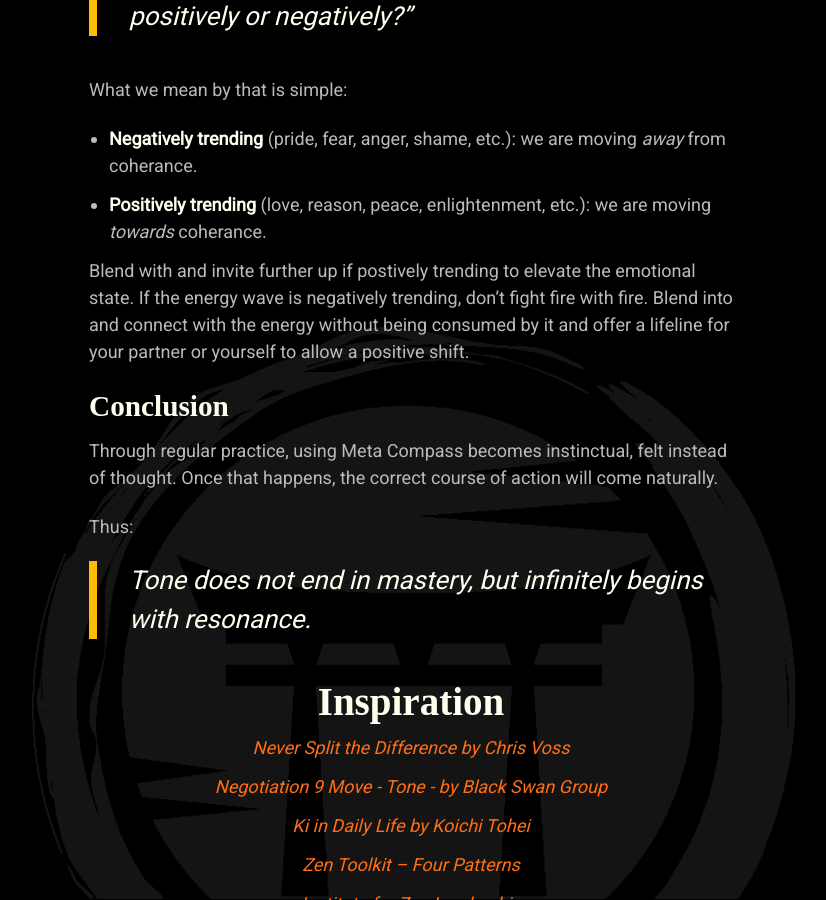
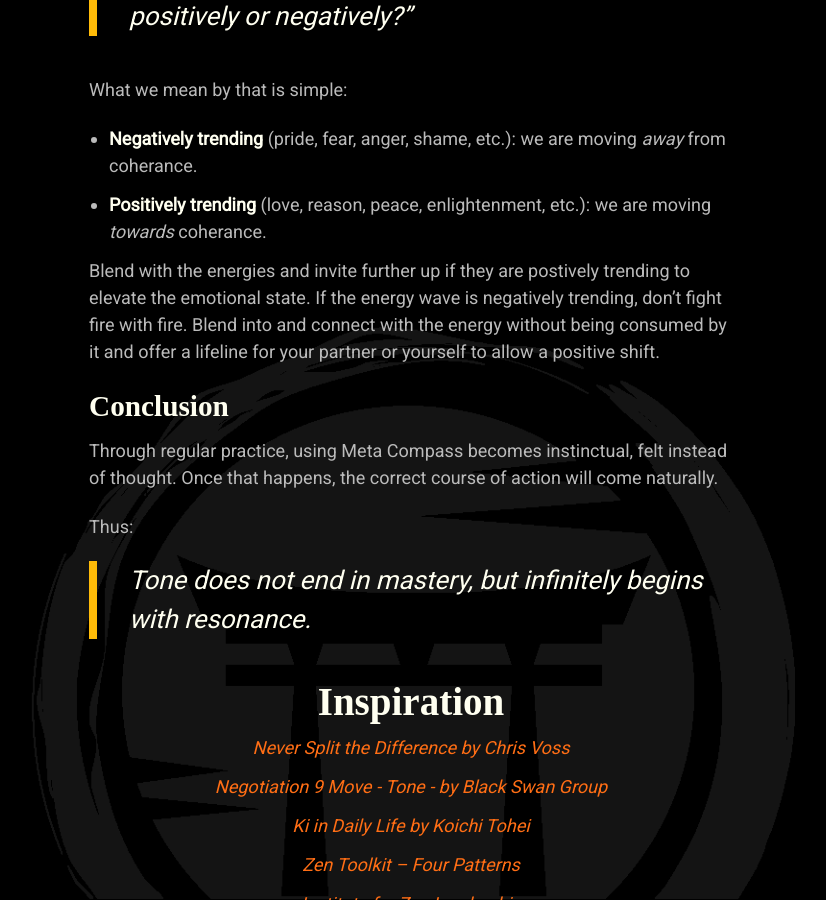
Before and after one commit to mindset-dojo/mindset-dojo.github.io, a Jekyll site: the page built from _forms/tone.md, in a window 1280 px wide and 900 px high, scrolled down 1836 px. Shown: the whole window, without its empty margins (229-1055 px from the left). Built offline with Jekyll 4.4.1, drawn with Linux system fonts in a browser that asks for light colours; some web fonts are replaced.

Commit message:
fix(tone): language.

```diff
--- a/_forms/tone.md
+++ b/_forms/tone.md
@@ -56,7 +56,7 @@
 - **Negatively trending** (pride, fear, anger, shame, etc.): we are moving *away* from coherance.
 - **Positively trending** (love, reason, peace, enlightenment, etc.): we are moving *towards* coherance.
 
-Blend with and invite further up if postively trending to elevate the emotional state. If the energy wave is negatively trending, don't fight fire with fire. Blend into and connect with the energy without being consumed by it and offer a lifeline for your partner or yourself to allow a positive shift.
+Blend with the energies and invite further up if they are postively trending to elevate the emotional state. If the energy wave is negatively trending, don't fight fire with fire. Blend into and connect with the energy without being consumed by it and offer a lifeline for your partner or yourself to allow a positive shift.
 
 ### Conclusion
 
```
